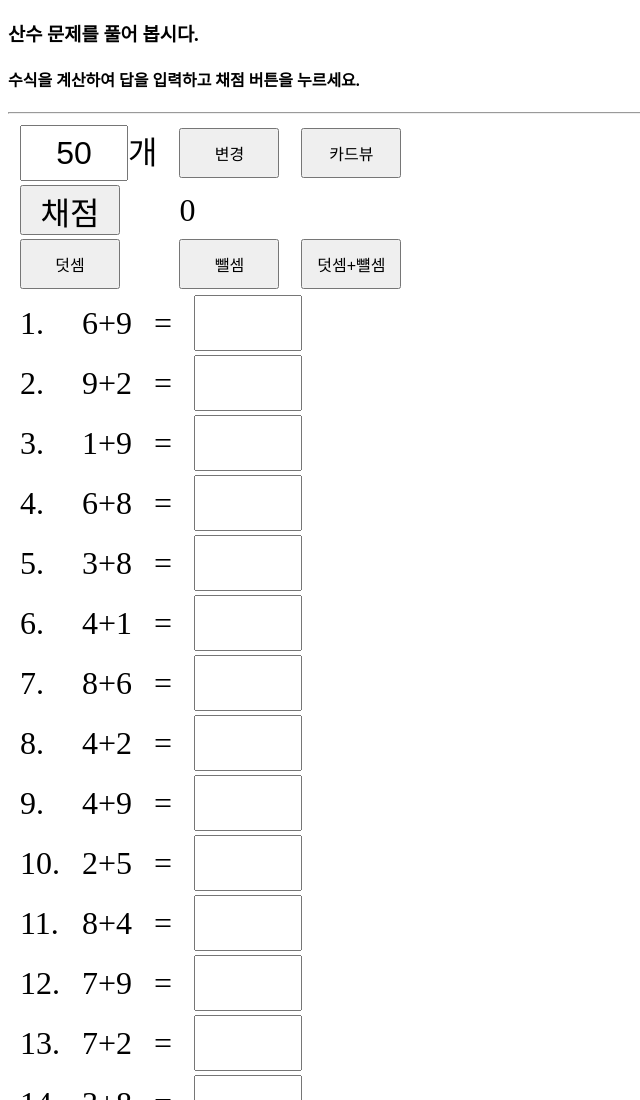
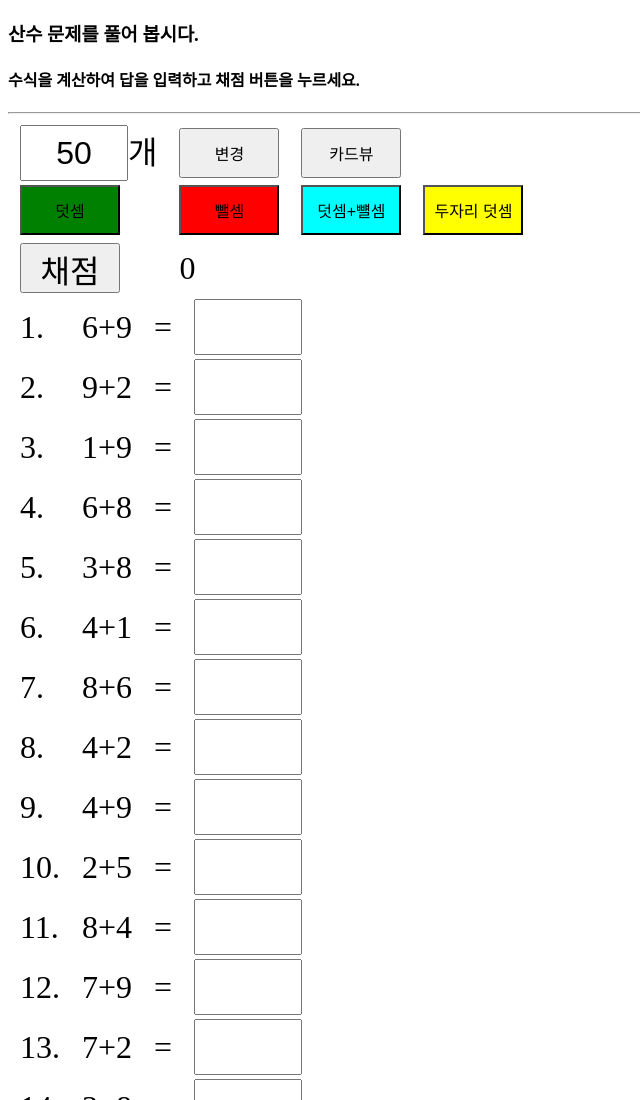
Before and after one commit to bear2u/calc, a plain HTML site: page index.html in a window 1280 px wide. Shown: the top 1100 px of the page, without its empty margins (0-640 px from the left). Drawn offline with nearby package versions, Linux system fonts and the light colour scheme.

Commit message:
add two number plus

```diff
--- a/index.html
+++ b/index.html
@@ -86,6 +86,10 @@ let gOption = 0;
             let op = option;
             if(option == 100)
               op = Math.floor(Math.random()*2); // operator=연산자 사칙연산이어서 4개 랜덤
+            else if(option == 200) {
+              num1 = parseInt(Math.random() * (100 - 10) + 10)
+              op = 0;
+            }
             let operator = "+"; // 변수 operator 초기화
             // console.log('op=', op)
             switch(op)
@@ -159,19 +163,25 @@ let gOption = 0;
         <td><button type="button" onclick="cardview()">카드뷰</button></td>
       </tr>
       <tr>
+        <td>
+          <button type="button" onclick="makeExp(0)" style="background-color: green;"> 덧셈 </button>
+        </td>
+        <td>
+          <button type="button" onclick="makeExp(1)" style="background-color: red;"> 뺄셈 </button>
+        </td>
+        <td>
+          <button type="button" onclick="makeExp(100)" style="background-color: aqua;"> 덧셈+뺼셈 </button>
+        </td>
+        <td>
+          <button type="button" onclick="makeExp(200)" style="background-color: yellow;"> 두자리 덧셈 </button>
+        </td>
+      </tr>
+      <tr>
+        <td></td>
+      </tr>
+      <tr>
         <td><input type="button" onclick="clac()" value="채점"></td>
         <td><span id="score">0</span></td>
-      </tr>
-      <tr>
-        <td>
-          <button type="button" onclick="makeExp(0)"> 덧셈 </button>
-        </td>
-        <td>
-          <button type="button" onclick="makeExp(1)"> 뺄셈 </button>
-        </td>
-        <td>
-          <button type="button" onclick="makeExp(100)"> 덧셈+뺼셈 </button>
-        </td>
       </tr>
     </table>
     <table id="tb">
```
